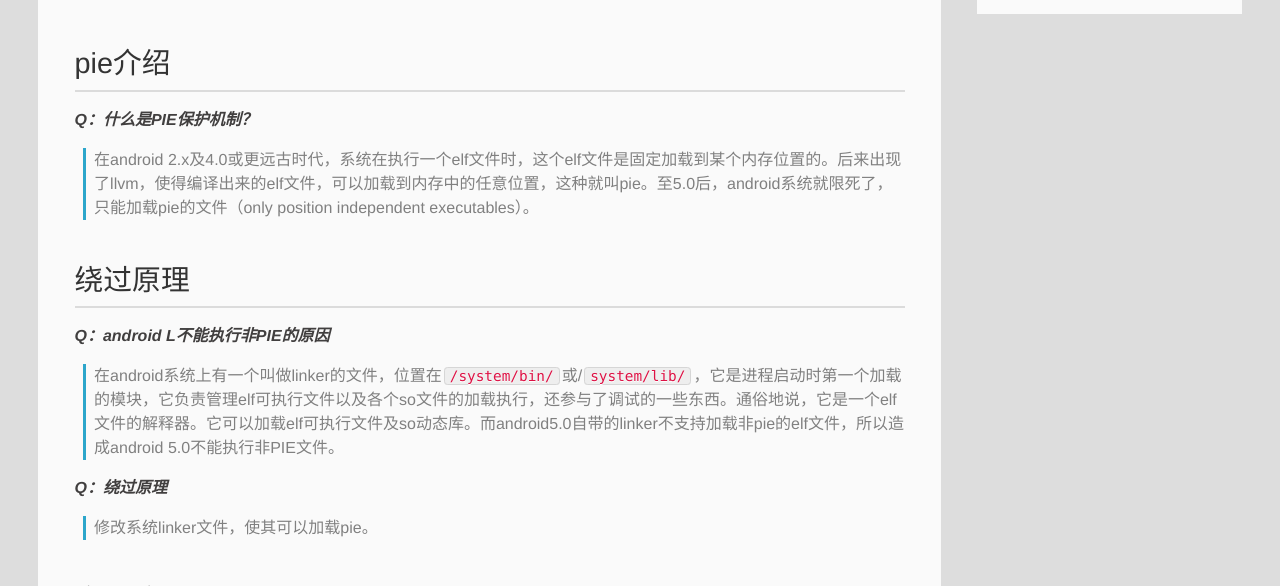
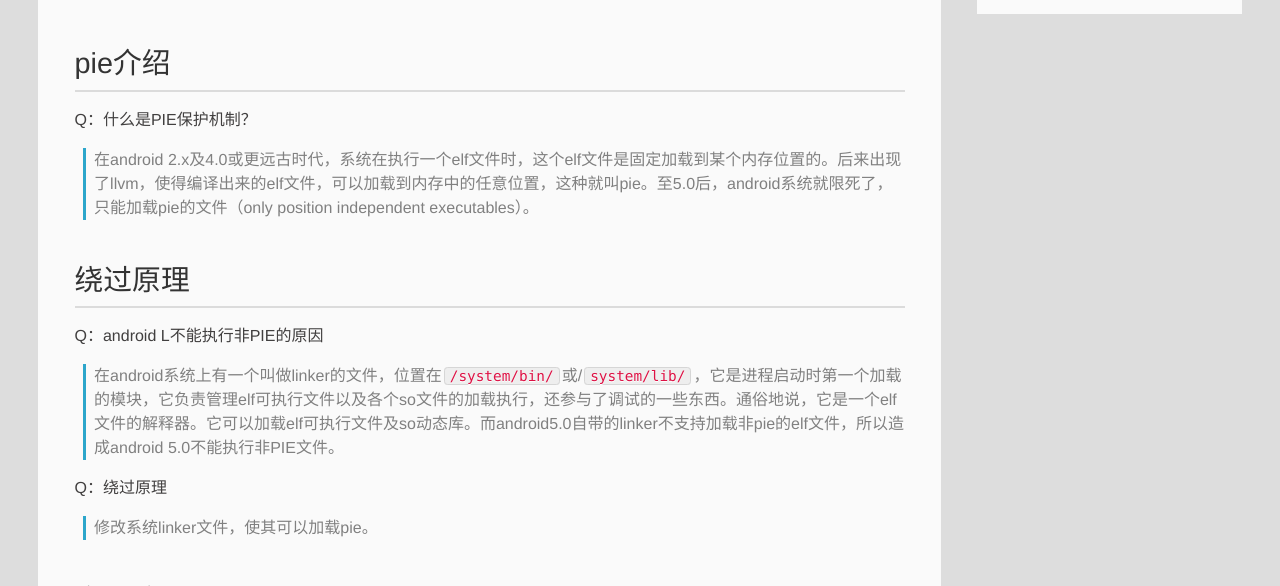
Before and after one commit to jellyHero/jellyhero.github.com, a Jekyll site: the page built from _posts/2015-09-20-绕过android 5.0以上的pie机制.md, in a window 1280 px wide. Shown: the part 573-1159 px from the top of the page. Built offline with Jekyll 4.4.1, drawn with Linux system fonts in a browser that asks for light colours; Markdown is read by kramdown in place of the engine named in the settings.

Commit message:
2016-12-13-5

```diff
--- a/_posts/2015-09-20-绕过android 5.0以上的pie机制.md
+++ b/_posts/2015-09-20-绕过android 5.0以上的pie机制.md
@@ -15,17 +15,17 @@ error: only position independent executables (PIE) are supported.
 我是在尝试将第三方so库注入到APP中遇到的。这个错误提示是由于android L上新加的pie保护机制造成的。
 ##pie介绍
 
-***Q：什么是PIE保护机制？***
+Q：什么是PIE保护机制？
 
 > 在android 2.x及4.0或更远古时代，系统在执行一个elf文件时，这个elf文件是固定加载到某个内存位置的。后来出现了llvm，使得编译出来的elf文件，可以加载到内存中的任意位置，这种就叫pie。至5.0后，android系统就限死了，只能加载pie的文件（only position independent executables）。
 
 ##绕过原理
 
-***Q：android L不能执行非PIE的原因***
+Q：android L不能执行非PIE的原因
 
 > 在android系统上有一个叫做linker的文件，位置在`/system/bin/`或/`system/lib/`，它是进程启动时第一个加载的模块，它负责管理elf可执行文件以及各个so文件的加载执行，还参与了调试的一些东西。通俗地说，它是一个elf文件的解释器。它可以加载elf可执行文件及so动态库。而android5.0自带的linker不支持加载非pie的elf文件，所以造成android 5.0不能执行非PIE文件。
 
-***Q：绕过原理***
+Q：绕过原理
 
 > 修改系统linker文件，使其可以加载pie。
 
```
